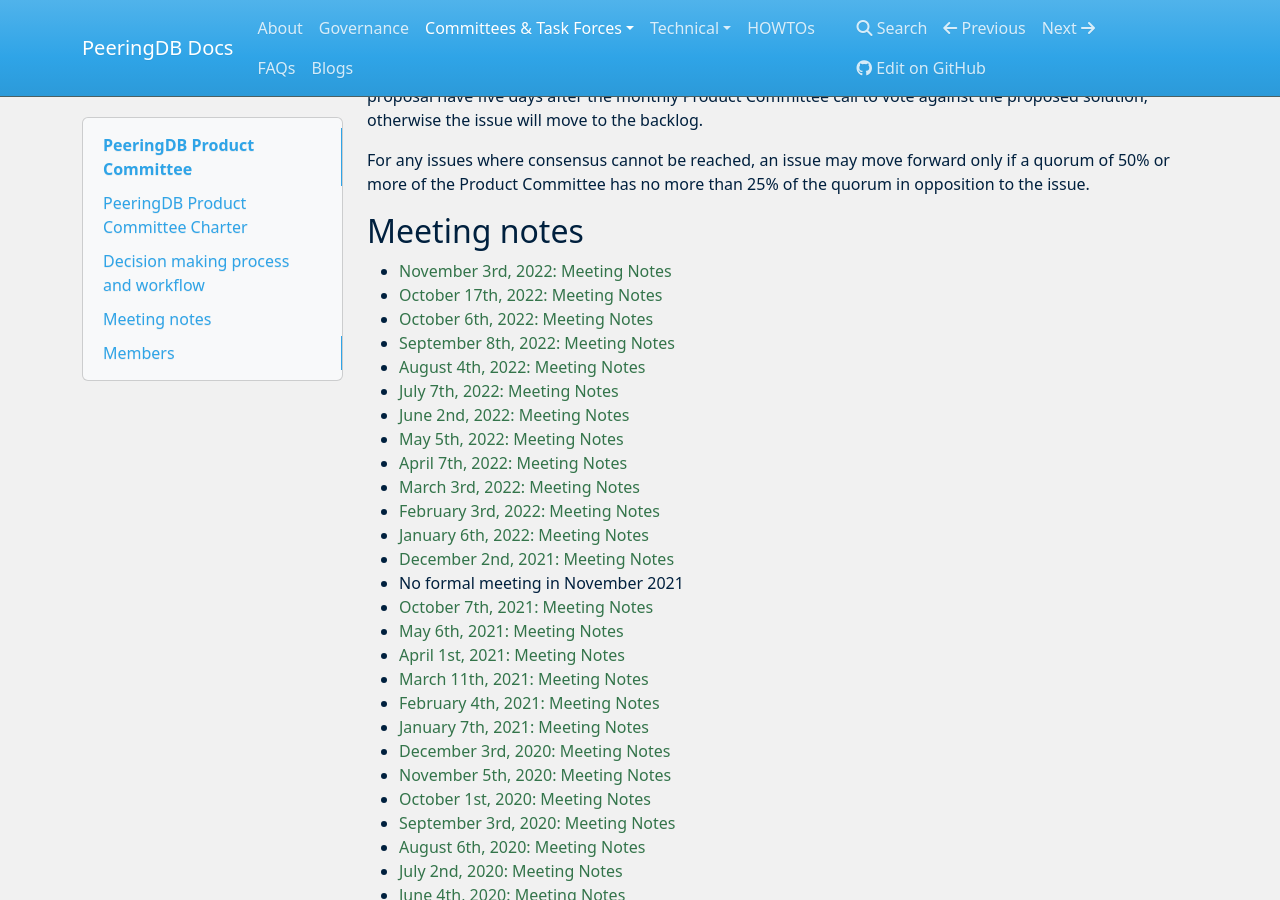
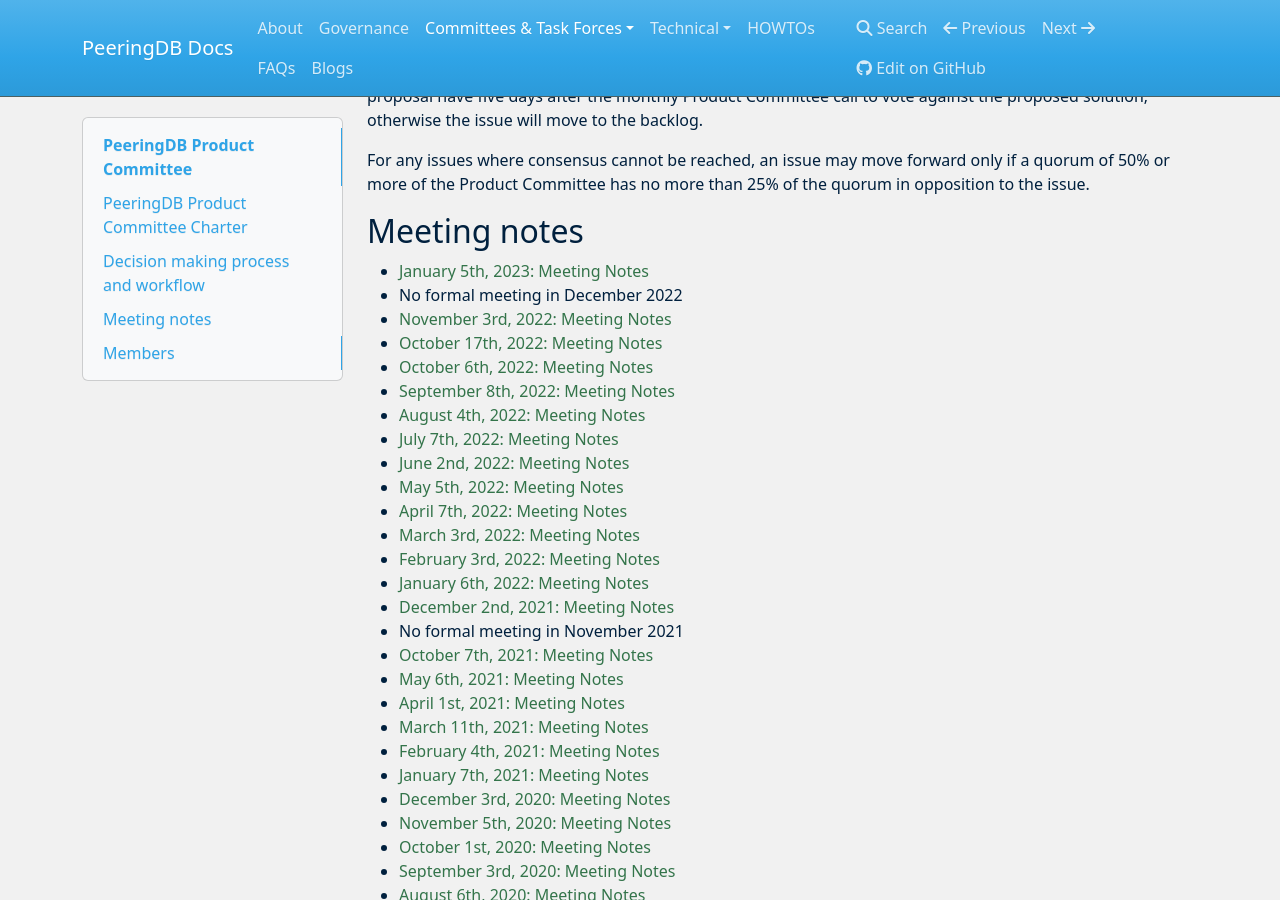
Before and after one commit to peeringdb/docs, an MkDocs documentation site: the page built from docs/committee/product/index.md, in a window 1280 px wide and 900 px high, scrolled down 2499 px. Built offline with MkDocs 1.6.1, drawn with Linux system fonts in a browser that asks for light colours; nearby versions of some CDN libraries.

Commit message:
Notes from 2023-01 meeting
1. Update index.md
2. Include PDF of notes from Jan meeting

```diff
--- a/docs/committee/product/index.md
+++ b/docs/committee/product/index.md
@@ -9,6 +9,8 @@
 
 ## Meeting notes
 
+- [January 5th, 2023: Meeting Notes](notes/2023-01-05_Product_Committee_Notes.pdf)
+- No formal meeting in December 2022
 - [November 3rd, 2022: Meeting Notes](notes/2022-11-03_Product_Committee_Notes.pdf)
 - [October 17th, 2022: Meeting Notes](notes/2022-10-17_Product_Committee_Notes.pdf)
 - [October 6th, 2022: Meeting Notes](notes/2022-10-06_Product_Committee_Notes.pdf)
```
Also changed, not shown: 1 other file.
